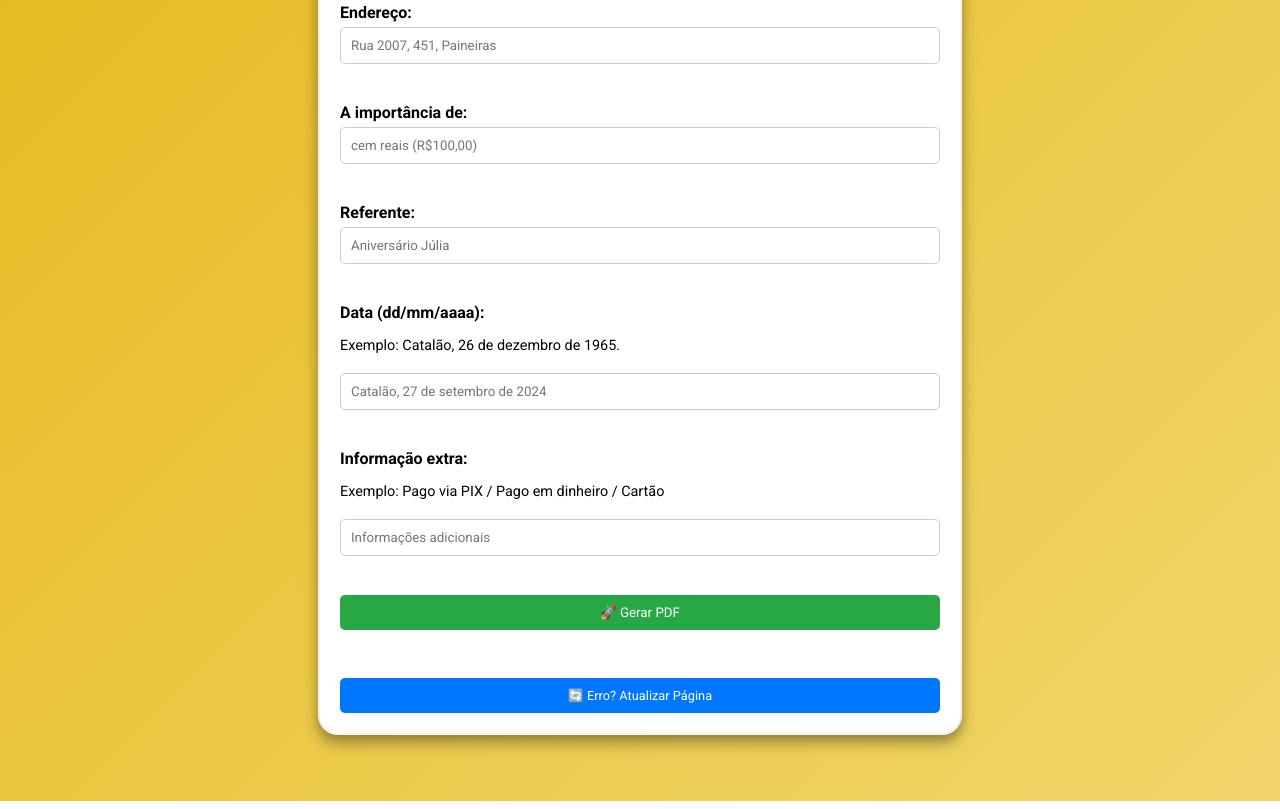
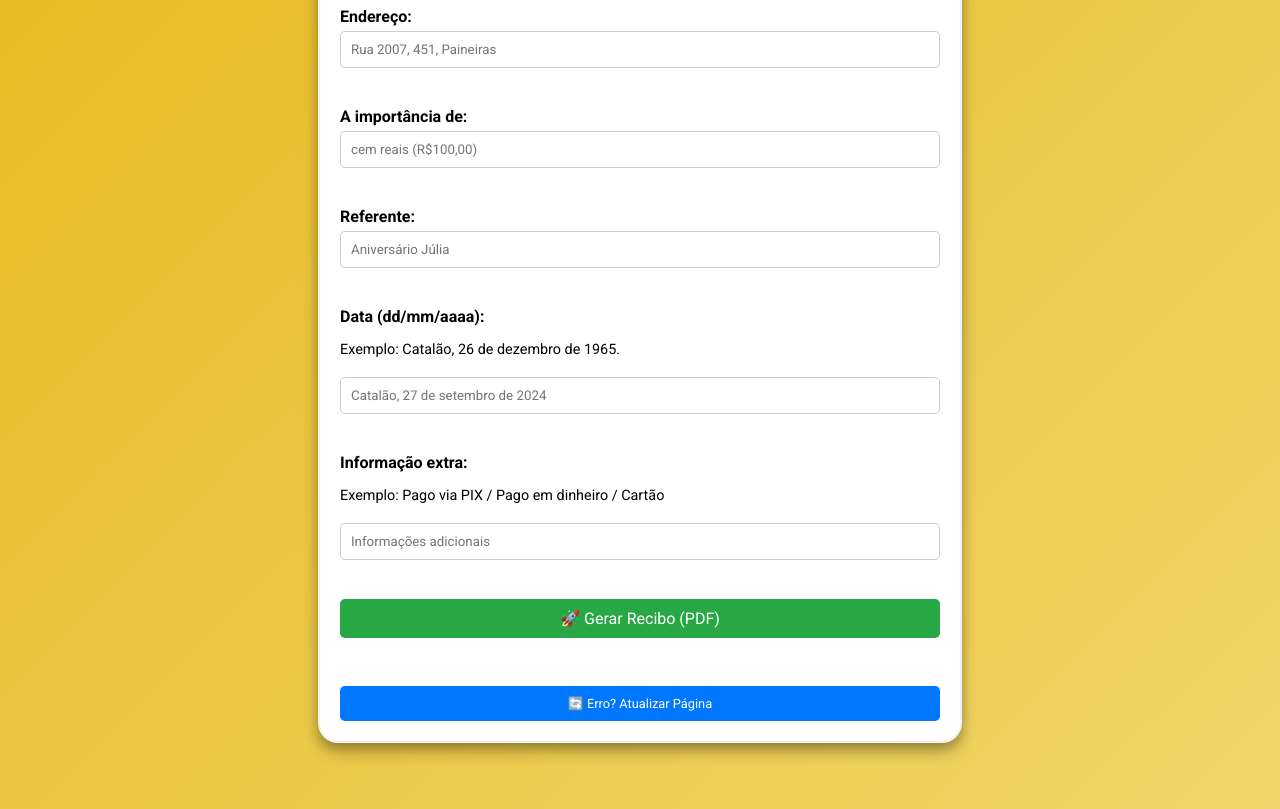
Before and after one commit to aaadjrbr/invoice-jm, a plain HTML site: page index.html in a window 1280 px wide. Shown: the part 805-1614 px from the top of the page. Drawn offline with nearby package versions, Linux system fonts and the light colour scheme.

Commit message:
styling-2

```diff
--- a/index.html
+++ b/index.html
@@ -65,9 +65,9 @@
             <p style="font-size: 0.9em;">Exemplo: Pago via PIX / Pago em dinheiro / Cartão</p>
             <input type="text" id="extraInfo" name="extraInfo" placeholder="Informações adicionais"><br>
 
-            <button type="button" id="generatePDF">🚀 Gerar PDF</button>
+            <button type="button" id="generatePDF">🚀 Gerar Recibo (PDF)</button>
             <br/>
-            <div id="loading" style="display: none; font-weight: bold; text-align: center;">⏳ Emitindo nota...</div>
+            <div id="loading" style="display: none; font-weight: bold; text-align: center;">⏳ Emitindo recibo...</div>
             <br/>
             <button onclick="refreshPage()" style="background: rgb(0, 119, 255); font-size: 0.8em;">
                 🔄 Erro? Atualizar Página</button>
--- a/styles.css
+++ b/styles.css
@@ -58,6 +58,7 @@ input {
 button {
     padding: 10px;
     font-family: 'Roboto', sans-serif;
+    font-size: 1em;
     background-color: #28a745;
     color: white;
     border: none;
```
